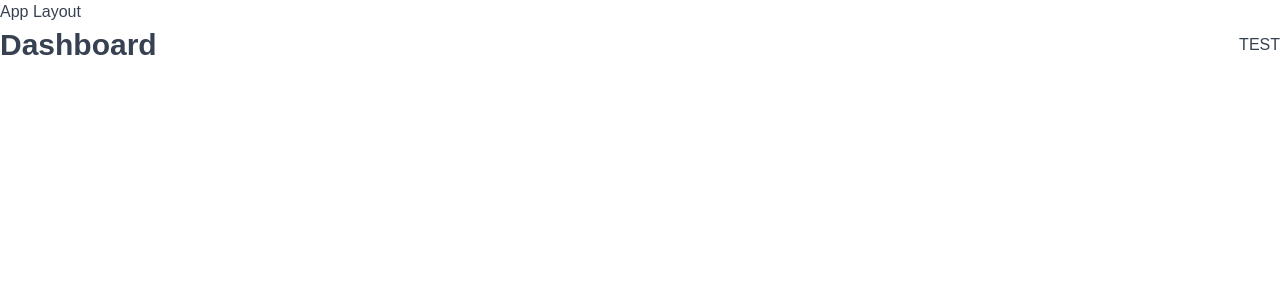
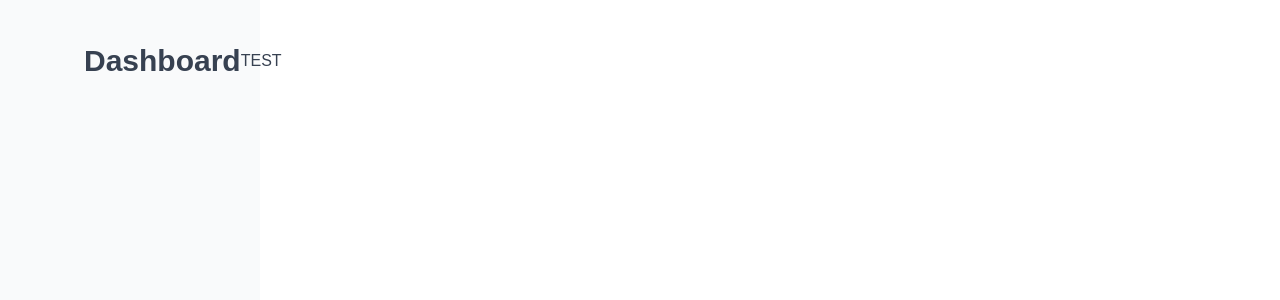
Before and after one commit to G3RGES/the-wild-oasis, a React app: page /dashboard in a window 1280 px wide. Shown: the top 300 px of the page. Built offline with nearby package versions, Linux system fonts and the light colour scheme; the HTML template or start-up script is replaced by a standard one.

Commit message:
Update AppLayout.jsx

```diff
--- a/src/ui/AppLayout.jsx
+++ b/src/ui/AppLayout.jsx
@@ -1,11 +1,30 @@
 import { Outlet } from "react-router-dom";
+import Sidebar from "./Sidebar";
+import Header from "./Header";
+import styled from "styled-components";
+
+const Main = styled.main`
+  background-color: var(--color-grey-50);
+  padding: 4rem 8.4rem 6.4rem;
+`;
+
+const StyledAppLayout = styled.div`
+  display: grid;
+  grid-template-columns: 26rem 1fr;
+  grid-template-rows: auto 1fr;
+  height: 100vh;
+`;
 
 function AppLayout() {
   return (
-    <div>
-      <p>App Layout</p>
-      <Outlet />
-    </div>
+    <StyledAppLayout>
+      <Header />
+      <Sidebar />
+
+      <Main>
+        <Outlet />
+      </Main>
+    </StyledAppLayout>
   );
 }
 
```
